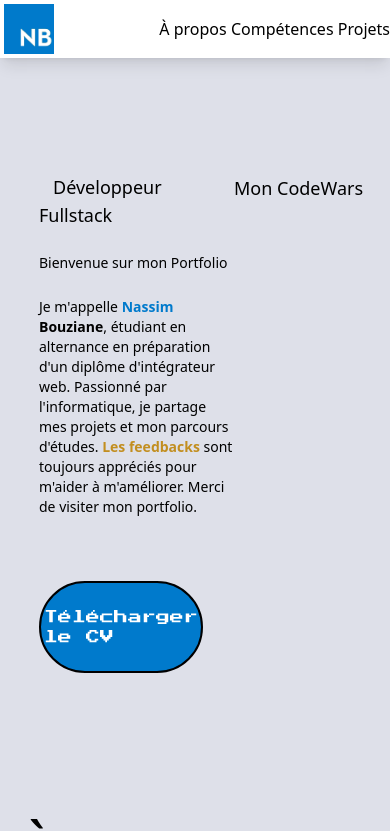
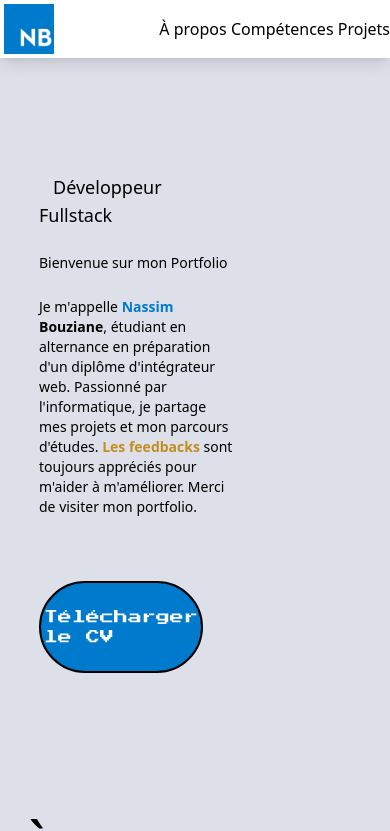
Before and after one commit to NassimBouziane/portfolio, a Next.js app: page /My_Portfolio/ in a window 390 px wide. Shown: the top 831 px of the page. Built offline with nearby package versions, Linux system fonts and the light colour scheme.

Commit message:
UI(): Fixing responsivity on codewars svg

```diff
--- a/styles/globals.css
+++ b/styles/globals.css
@@ -181,6 +181,9 @@ button{
   .flex_row img {
    display: none;
   }
+  .flex_row a{
+    display: none;
+  }
   .flex_collum {
 
     gap:0;
```
